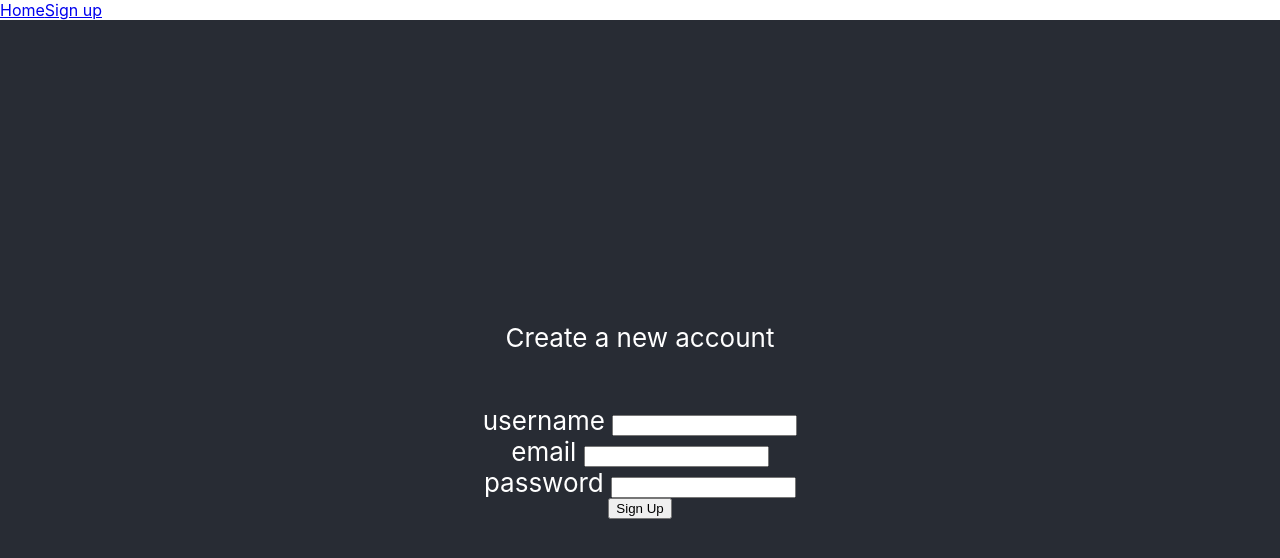
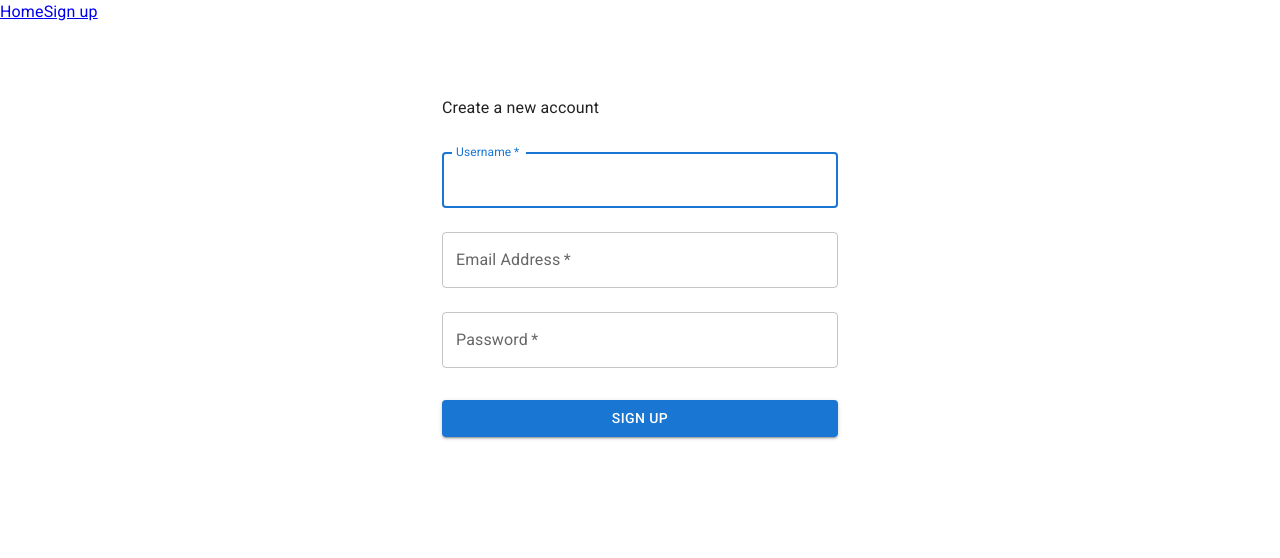
Before and after one commit to hajame/rakkeri, a React (Create React App) app in the folder client/: page /signup in a window 1280 px wide. Shown: the top 558 px of the page. Built offline with nearby package versions, Linux system fonts and the light colour scheme; no server answers.

Commit message:
add material UI for sign up form

```diff
--- a/client/package.json
+++ b/client/package.json
@@ -3,6 +3,9 @@
   "version": "0.1.0",
   "private": true,
   "dependencies": {
+    "@emotion/react": "^11.9.0",
+    "@emotion/styled": "^11.8.1",
+    "@mui/material": "^5.6.0",
     "@testing-library/jest-dom": "^5.16.3",
     "@testing-library/react": "^12.1.4",
     "@testing-library/user-event": "^13.5.0",
--- a/client/public/index.html
+++ b/client/public/index.html
@@ -9,7 +9,8 @@
     <link rel="manifest" href="%PUBLIC_URL%/manifest.json">
     <meta name="viewport" content="width=device-width, initial-scale=1" />
     <meta name="theme-color" content="#000000" />
-
+    <link rel="stylesheet" href="https://fonts.googleapis.com/css?family=Roboto:300,400,500,700&display=swap" />
+    <link rel="stylesheet" href="https://fonts.googleapis.com/icon?family=Material+Icons" />
 
     <meta
       name="description"
--- a/client/src/components/SignUpForm.js
+++ b/client/src/components/SignUpForm.js
@@ -1,5 +1,17 @@
 import { useState } from "react";
 import userService from "../services/users";
+import Avatar from "@mui/material/Avatar";
+import Button from "@mui/material/Button";
+import CssBaseline from "@mui/material/CssBaseline";
+import TextField from "@mui/material/TextField";
+import FormControlLabel from "@mui/material/FormControlLabel";
+import Checkbox from "@mui/material/Checkbox";
+import Link from "@mui/material/Link";
+import Grid from "@mui/material/Grid";
+import Box from "@mui/material/Box";
+import Typography from "@mui/material/Typography";
+import Container from "@mui/material/Container";
+import { createTheme, ThemeProvider } from "@mui/material/styles";
 
 export const SignUpForm = () => {
   const [username, setUsername] = useState("");
@@ -20,39 +32,64 @@ export const SignUpForm = () => {
   };
 
   return (
-    <div className="App">
-      <form onSubmit={handleLogin} className="App-header">
-        <div>Create a new account</div>
-        <p></p>
-        <div>
-          username{" "}
-          <input
-            type="text"
-            value={username}
+    // <ThemeProvider theme={theme}>
+    <Container component="main" maxWidth="xs">
+      <CssBaseline />
+      <Box
+        sx={{
+          marginTop: 8,
+          display: "flex",
+          flexDirection: "column",
+          alignItems: "center",
+        }}
+      >
+        <Box component="form" onSubmit={handleLogin} noValidate sx={{ mt: 1 }}>
+          <div>Create a new account</div>
+          <p></p>
+
+          <TextField
+            margin="normal"
+            required
+            fullWidth
+            id="username"
+            label="Username"
             name="username"
+            autoComplete="username"
+            autoFocus
             onChange={({ target }) => setUsername(target.value)}
           />
-        </div>
-        <div>
-          email{" "}
-          <input
-            type="text"
-            value={email}
+          <TextField
+            margin="normal"
+            required
+            fullWidth
+            id="email"
+            label="Email Address"
             name="email"
+            autoComplete="email"
             onChange={({ target }) => setEmail(target.value)}
           />
-        </div>
-        <div>
-          password{" "}
-          <input
+          <TextField
+            margin="normal"
+            required
+            fullWidth
+            name="password"
+            label="Password"
             type="password"
-            value={password}
-            name="password"
+            id="password"
+            autoComplete="current-password"
             onChange={({ target }) => setPassword(target.value)}
           />
-        </div>
-        <button type="submit">Sign Up</button>
-      </form>
-    </div>
+          <Button
+            type="submit"
+            fullWidth
+            variant="contained"
+            sx={{ mt: 3, mb: 2 }}
+          >
+            Sign Up
+          </Button>
+        </Box>
+      </Box>
+    </Container>
+    // </ThemeProvider>
   );
 };
```
Also changed, not shown: 1 other file (tests, documents, lock files or other folders).
